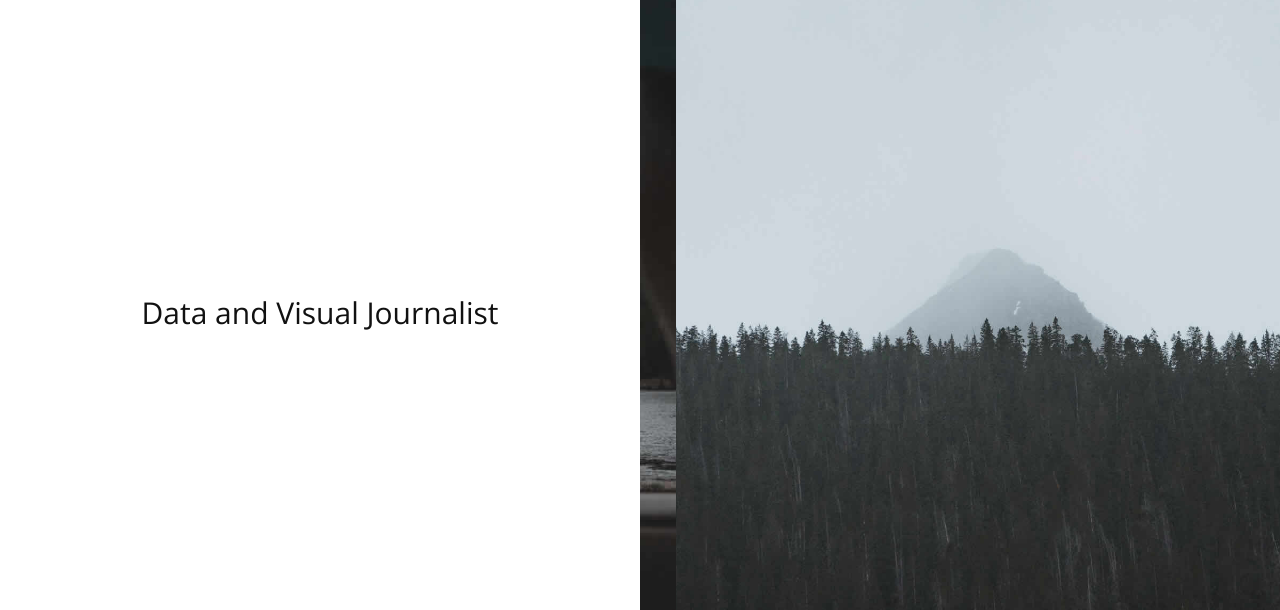
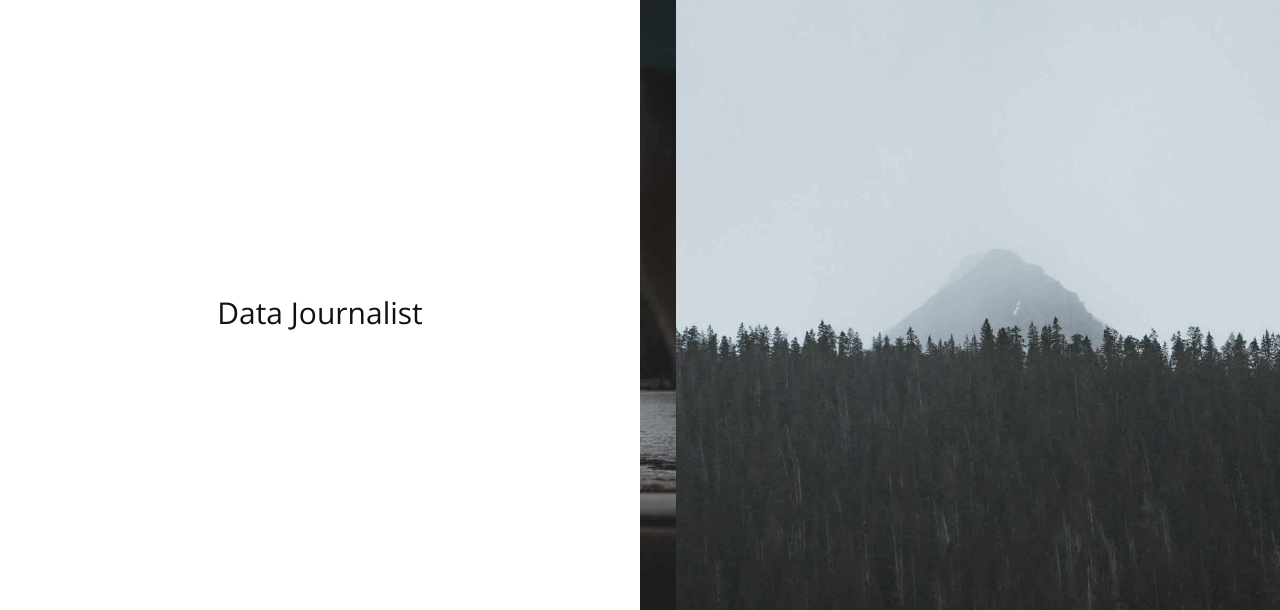
Before and after one commit to simprism/simprism.github.io, a plain HTML site: page index.html in a window 1280 px wide. Shown: the part 88-698 px from the top of the page. Drawn offline with nearby package versions, Linux system fonts and the light colour scheme; a web font is replaced by a local one.

Commit message:
updated index page

```diff
--- a/index.html
+++ b/index.html
@@ -37,7 +37,7 @@
       <!-- Header -->
       <div class="span12">
          <div class="col-md-6 no-gutter text-center fill">
-            <h2 class="vcenter">Data and Visual Journalist</h2>
+            <h2 class="vcenter">Data Journalist</h2>
          </div>
          <div class="col-md-6 no-gutter text-center">
             <div id="header" data-speed="2" data-type="background">
```
